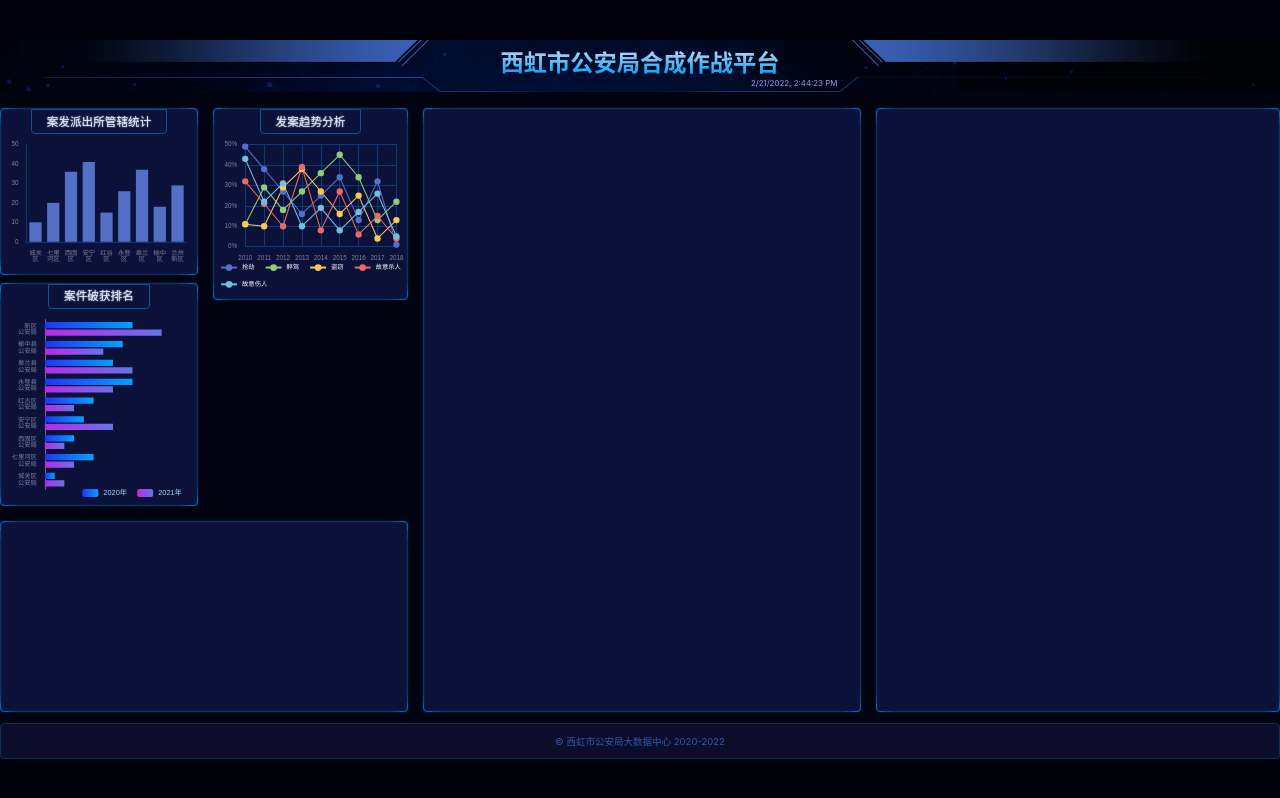
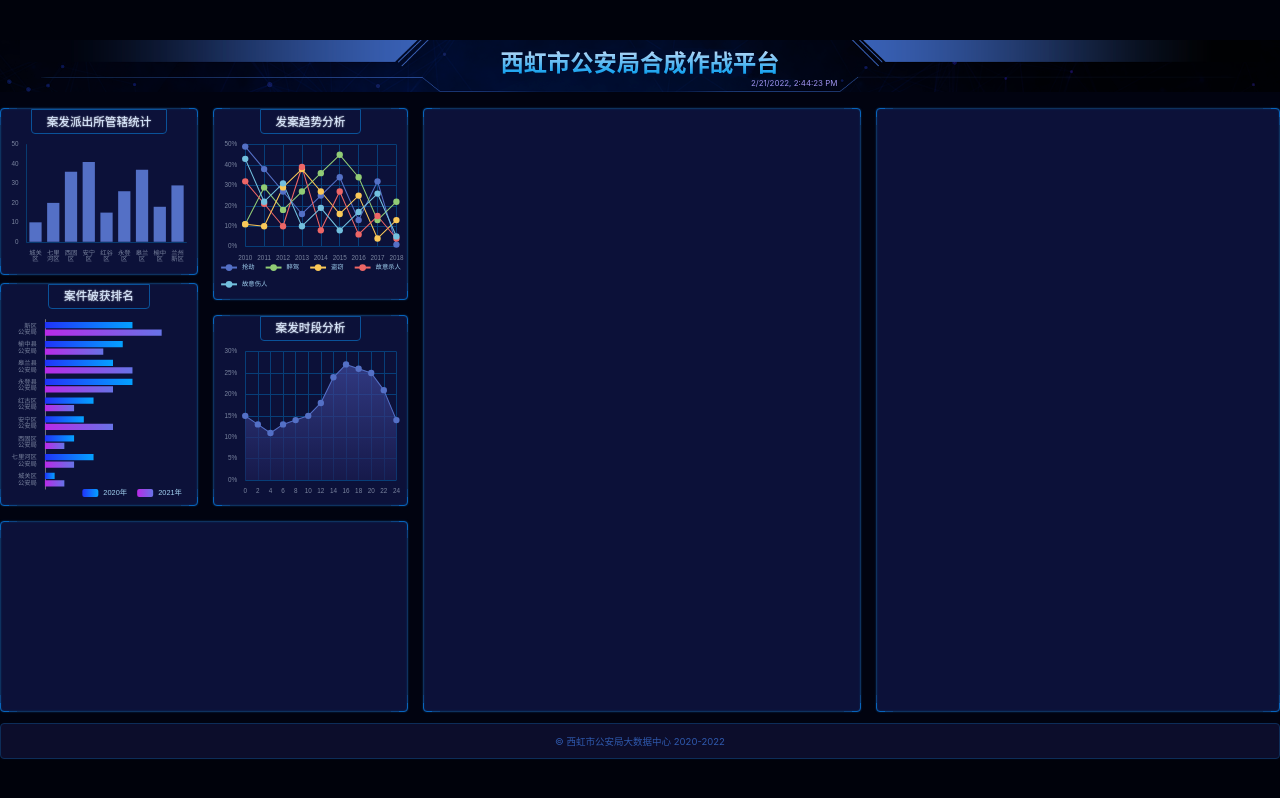
Before and after one commit to GeekyGuang/bigscreen, a React (Vite) app: page /#/ in a window 1280 px wide. Built offline with nearby package versions, Linux system fonts and the light colour scheme.

Commit message:
完成Chart4面积图

```diff
--- a/src/components/Chart_3.tsx
+++ b/src/components/Chart_3.tsx
@@ -11,7 +11,7 @@
       createEchartsOptions({
         legend: {
           bottom: px(10),
-          textStyle: { color: 'white' },
+          textStyle: { color: '#a1d1f1' },
           itemWidth: px(30),
           itemHeight: px(16),
         },
--- /dev/null
+++ b/src/components/Chart_4.tsx
@@ -0,0 +1,64 @@
+import React, { useEffect, useRef } from 'react'
+import * as echarts from 'echarts'
+import { createEchartsOptions } from '../shared/create-echart-options'
+import { px } from '../shared/px'
+
+export const Chart4 = () => {
+  const divRef = useRef(null)
+  useEffect(() => {
+    var myChart = echarts.init(divRef.current)
+    myChart.setOption(
+      createEchartsOptions({
+        xAxis: {
+          type: 'category',
+          boundaryGap: false,
+          data: [0, 2, 4, 6, 8, 10, 12, 14, 16, 18, 20, 22, 24],
+          splitLine: { show: true, lineStyle: { color: '#073E78' } },
+          axisTick: { show: false },
+          axisLine: { show: false },
+        },
+        yAxis: {
+          type: 'value',
+          splitLine: { lineStyle: { color: '#073E78' } },
+          axisLabel: {
+            formatter(val) {
+              return val * 100 + '%'
+            },
+          },
+        },
+        series: [
+          {
+            name: '故意伤人',
+            type: 'line',
+            data: [
+              0.15, 0.13, 0.11, 0.13, 0.14, 0.15, 0.18, 0.24, 0.27, 0.26, 0.25,
+              0.21, 0.14,
+            ],
+            symbol: 'circle',
+            symbolSize: px(12),
+            lineStyle: { width: px(2) },
+            areaStyle: {
+              color: new echarts.graphic.LinearGradient(0, 0, 0, 1, [
+                {
+                  offset: 0,
+                  color: '#414a9f',
+                },
+                {
+                  offset: 1,
+                  color: '#1b1d52',
+                },
+              ]),
+            },
+          },
+        ],
+      })
+    )
+  }, [])
+
+  return (
+    <div className="bordered 案发时段">
+      <h2>案发时段分析</h2>
+      <div ref={divRef} className="chart" />
+    </div>
+  )
+}
--- a/src/pages/home.scss
+++ b/src/pages/home.scss
@@ -82,6 +82,9 @@
     }
     > .section2 {
       grid-area: box2;
+      display: flex;
+      flex-direction: column;
+      justify-content: space-between;
     }
     > .section3 {
       grid-area: box3;
@@ -95,7 +98,8 @@
 
     .管辖统计,
     .破获排名,
-    .发案趋势 {
+    .发案趋势,
+    .案发时段 {
       height: px(315);
       display: flex;
       flex-direction: column;
@@ -123,5 +127,9 @@
     .发案趋势 {
       height: px(362);
     }
+
+    .案发时段 {
+      height: px(362);
+    }
   }
 }
--- a/src/pages/home.tsx
+++ b/src/pages/home.tsx
@@ -4,6 +4,7 @@
 import { Chart1 } from '../components/Chart_1'
 import { Chart2 } from '../components/Chart_2'
 import { Chart3 } from '../components/Chart_3'
+import { Chart4 } from '../components/Chart_4'
 
 export const Home = () => {
   const year = new Date().getFullYear()
@@ -26,6 +27,7 @@
         </section>
         <section className="section2">
           <Chart3 />
+          <Chart4 />
         </section>
         <section className="section3 bordered"></section>
         <section className="section4 bordered"></section>
```
